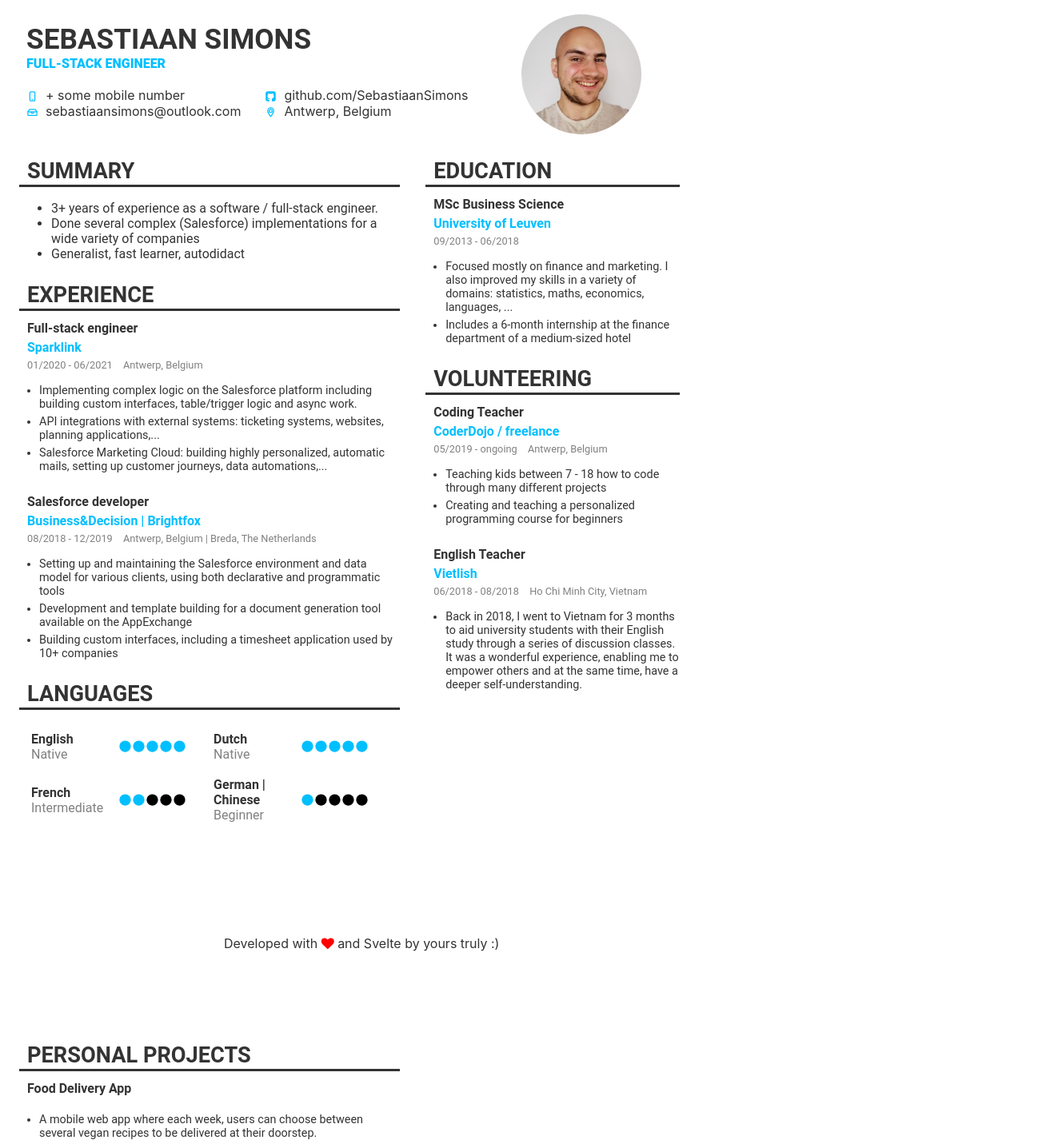
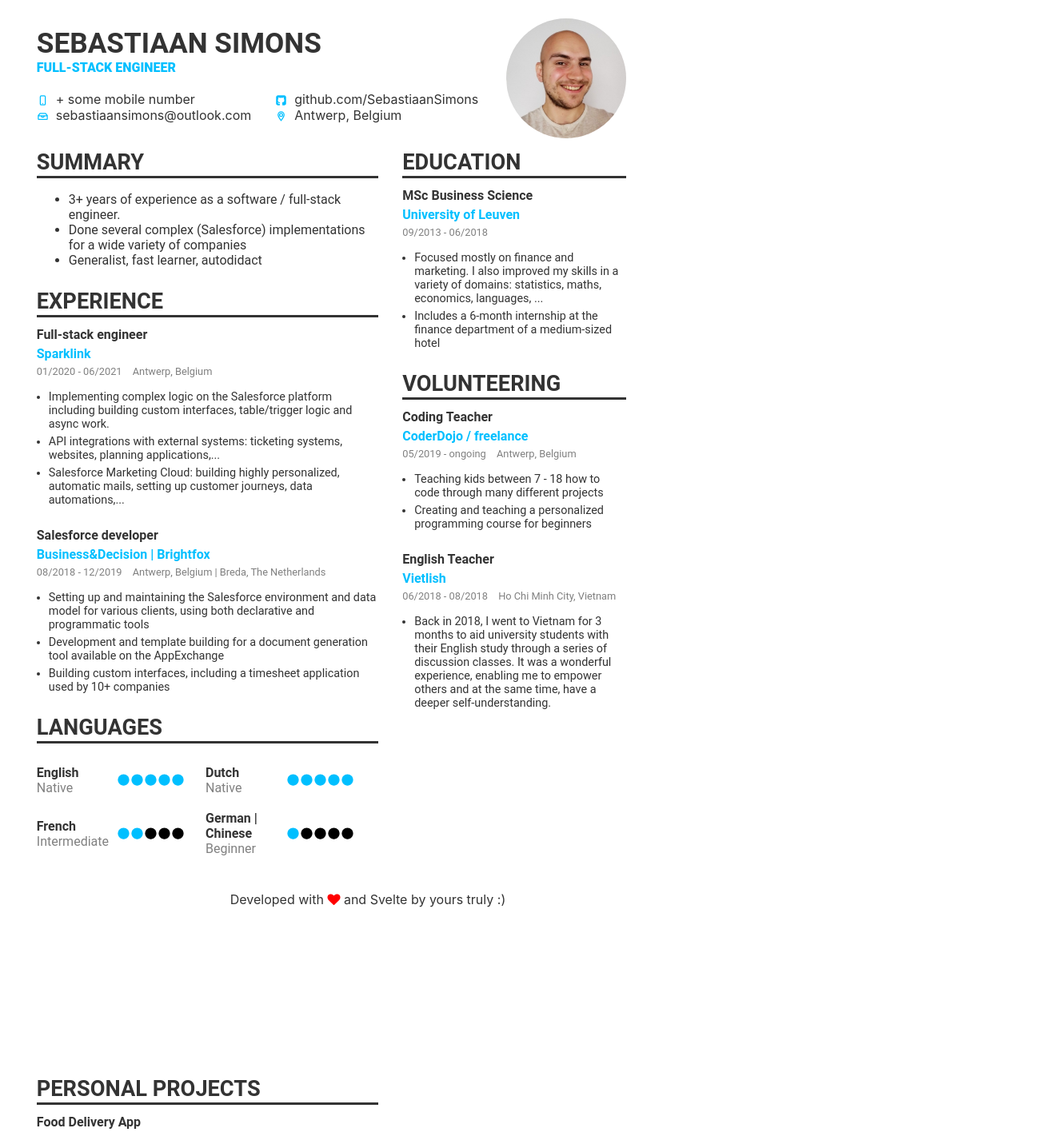
Before and after one commit to sebbasim/cv-gen, a Svelte app: page / in a window 1280 px wide. Shown: the top 1431 px of the page at 80% size, 1318 px wide, since content can reach past the window. Built offline with nearby package versions, Linux system fonts and the light colour scheme.

Commit message:
margin / padding optimization

```diff
--- a/public/global.css
+++ b/public/global.css
@@ -6,7 +6,7 @@ html, body {
 
 body {
 	color: #333;
-	margin: 0;
+	margin: 15px 0mm 0px 10mm;
 	padding: 8px;
 	box-sizing: border-box;
 	font-family: -apple-system, BlinkMacSystemFont, "Segoe UI", Roboto, Oxygen-Sans, Ubuntu, Cantarell, "Helvetica Neue", sans-serif;
--- a/src/App.svelte
+++ b/src/App.svelte
@@ -31,24 +31,23 @@
 	main {
 		font-family: "Roboto", sans-serif;
 		display: flex;
-		width: 210mm;
+		width: 195mm;
 	}
 	.left-column {
 		display: flex;
 		flex-direction: column;
-		padding: 1em;
-		flex: 0 0 60%;
+		padding-right: 30px;
+		flex: 0 0 58%;
 	}
 	.right-column {
 		display: flex;
 		flex-direction: column;
-		padding: 1em;
-		flex: 0 0 40%;
+		flex: 0 0 38%;
 	}
 	.footer {
 		position: absolute;
-		left: 280px;
-		top: 1170px;
+		left: 250px;
+		top: 1100px;
 	}
 	@page {
 		size: A4;
--- a/src/components/Header.svelte
+++ b/src/components/Header.svelte
@@ -62,14 +62,12 @@
     #flex-container {
         display: flex;
         justify-content: space-between;
-        margin: 10px 10px 0px 0px;
-        width: 210mm;
+        width: 195mm;
     }
     #grid-container {
         display: grid;
         grid-template-columns: 1fr 1fr;
         grid-template-rows: 1fr 1fr;
-        margin-left: 25px;
         column-gap: 30px;
     }
     h1 {
@@ -77,14 +75,14 @@
         font-size: 2.2em;
         font-weight: 600;
         font-family: "Roboto", sans-serif;
-        margin: 10px 10px 0px 25px;
+        margin: 10px 10px 0px 0px;
     }
     h2 {
         text-transform: uppercase;
         font-size: 1em;
         font-weight: 800;
         font-family: "Roboto", sans-serif;
-        margin: 0px 10px 0px 25px;
+        margin: 0px 10px 0px 0px;
         color: #00bfff;
     }
 </style>
--- a/src/components/Languages.svelte
+++ b/src/components/Languages.svelte
@@ -96,7 +96,7 @@
         grid-template-columns: 1fr 1fr;
         row-gap: 10px;
         column-gap: 10px;
-        margin: 15px;
+        margin: 15px 15px 15px 0px;
     }
     #flex-container {
         display: flex;
--- a/src/style-components/SubTitle.svelte
+++ b/src/style-components/SubTitle.svelte
@@ -9,6 +9,6 @@
         font-size: 1em;
         font-weight: 600;
         font-family: "Roboto", sans-serif;
-        margin: 10px 10px 5px 10px;
+        margin: 10px 10px 5px 0px;
     }
 </style>
--- a/src/style-components/Title.svelte
+++ b/src/style-components/Title.svelte
@@ -13,7 +13,7 @@
         font-size: 1.7em;
         font-weight: 600;
         font-family: "Roboto", sans-serif;
-        margin: 10px 10px 0px 10px;
+        margin: 10px 10px 0px 0px;
     }
 
     hr {
--- a/src/sub-components/Entry.svelte
+++ b/src/sub-components/Entry.svelte
@@ -28,6 +28,5 @@
         font-weight: bold;
     }
     main {
-        margin-left: 10px;
     }
 </style>
```
